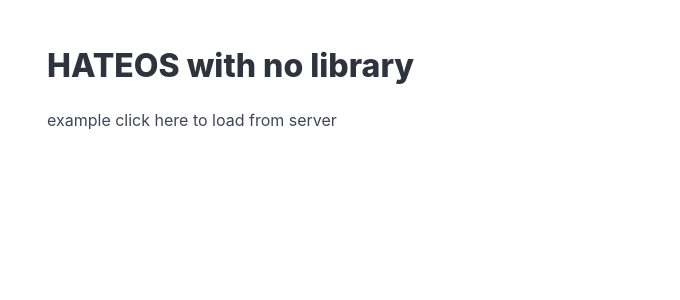
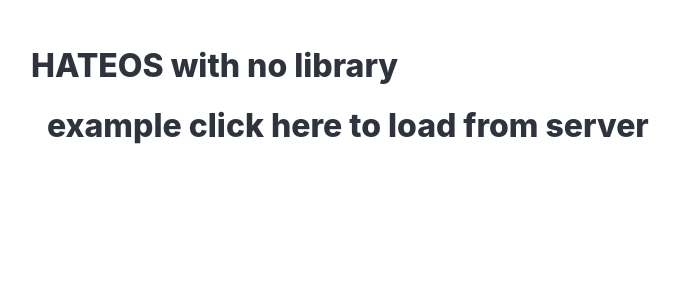
Before and after one commit to wisehackermonkey/html_demo, a Flask app: page / in a window 1280 px wide. Shown: the top 300 px of the page, without its empty margins (17-697 px from the left). Run offline with Flask 3, Linux system fonts and the light colour scheme.

Commit message:
fixed formating

```diff
--- a/main.py
+++ b/main.py
@@ -20,12 +20,15 @@ def format_posts(titles):
     r = ""
     for title in titles:
         r += f"""
-        <tr>
+        <div onclick>
+        <tr class="column card">
             <td>{title}</td>
-        </tr>"""
+        </tr>
+        </dev>
+        """
     return f"""
     <div class="post">
-        <table>
+        <table class="columns">
             <th>Post</th>
             {r}
         </table>
--- a/static/script.js
+++ b/static/script.js
@@ -3,14 +3,25 @@ console.log(gets)
 gets.forEach((current) => {
     current.addEventListener("click", async (e) => {
         var request_url = current.getAttribute("get")
-        console.log(request_url)
+        // console.log(request_url)
 
         server_responce = await fetch(request_url).then(r => r.text())
-        console.log(server_responce)
+        // console.log(server_responce)
         if (server_responce === "404") {
-            console.log(`error with ${request_url}: 404`)
+            // console.log(`error with ${request_url}: 404`)
             return -1
         }
         current.outerHTML = server_responce
     })
 })
+
+document.querySelector(".posts").addEventListener("change", (e) => {
+
+    console.log("changed")
+    var is_clickable = document.querySelectorAll("*[onclick]")
+    is_clickable.forEach((c) => {
+        c.addEventListener("click", e => {
+            console.log("clicked")
+        })
+    })
+})
--- a/templates/index.html
+++ b/templates/index.html
@@ -4,17 +4,18 @@
 <head>
     <title>Hack News</title>
     <meta name="viewport" content="width=device-width, initial-scale=1">
-    <script src="static/htmx.js"></script>
     <link rel="stylesheet" href="https://cdn.jsdelivr.net/npm/bulma@1.0.2/css/bulma.min.css">
 
 </head>
 <body>
+    <section id="posts" class="section">
+        <div class="block">
 
-    <section class="section">
+            <h1 class="title">HATEOS with no library </h1>
+        </div>
+
         <div class="container">
-            <h1 class="title">HATEOS with no library </h1>
-
-            <h2 get="/replace">   example click here to load from server </h2>
+            <p class="title" get="/replace">   example click here to load from server </p>
         </div>
     </section>
 </body>
```
